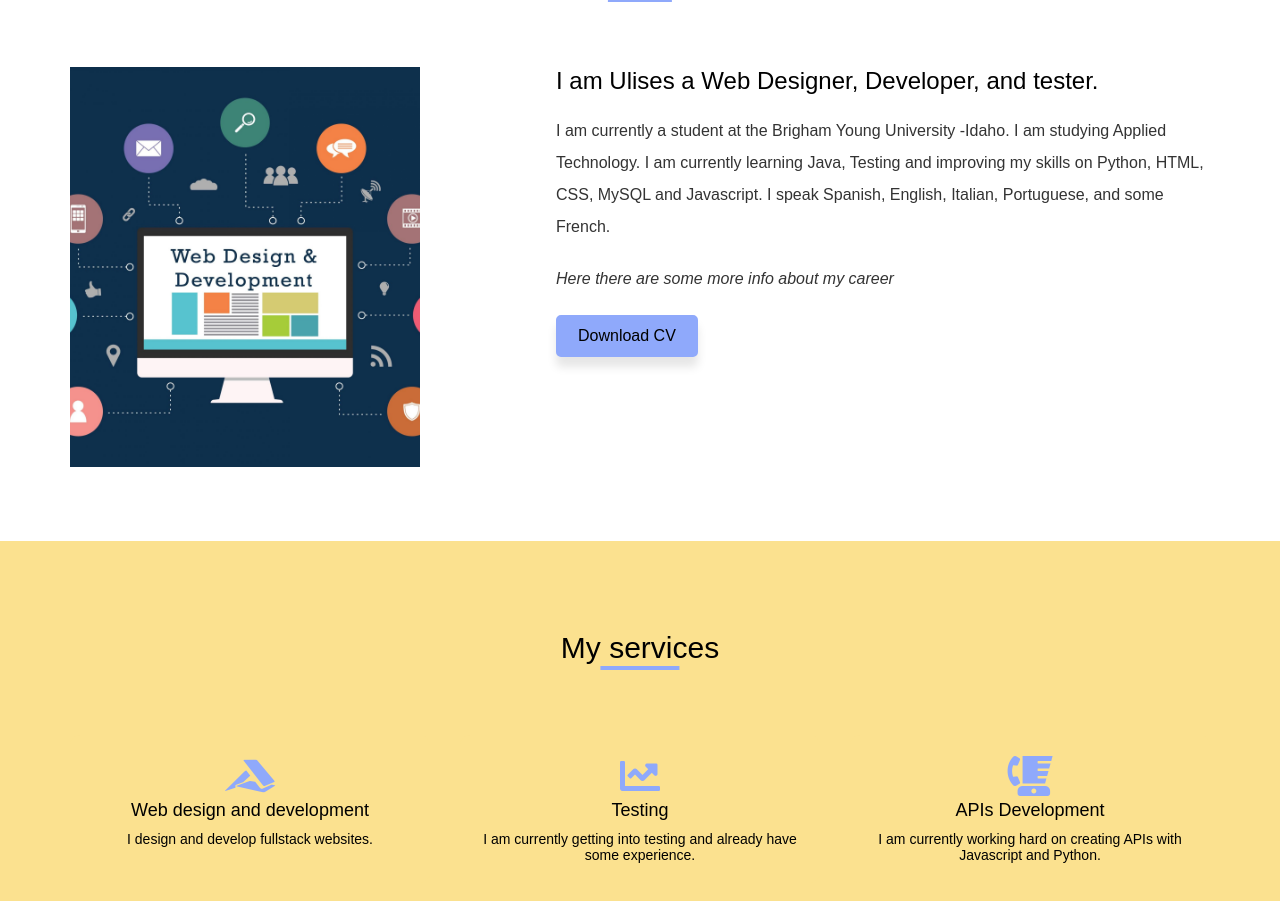
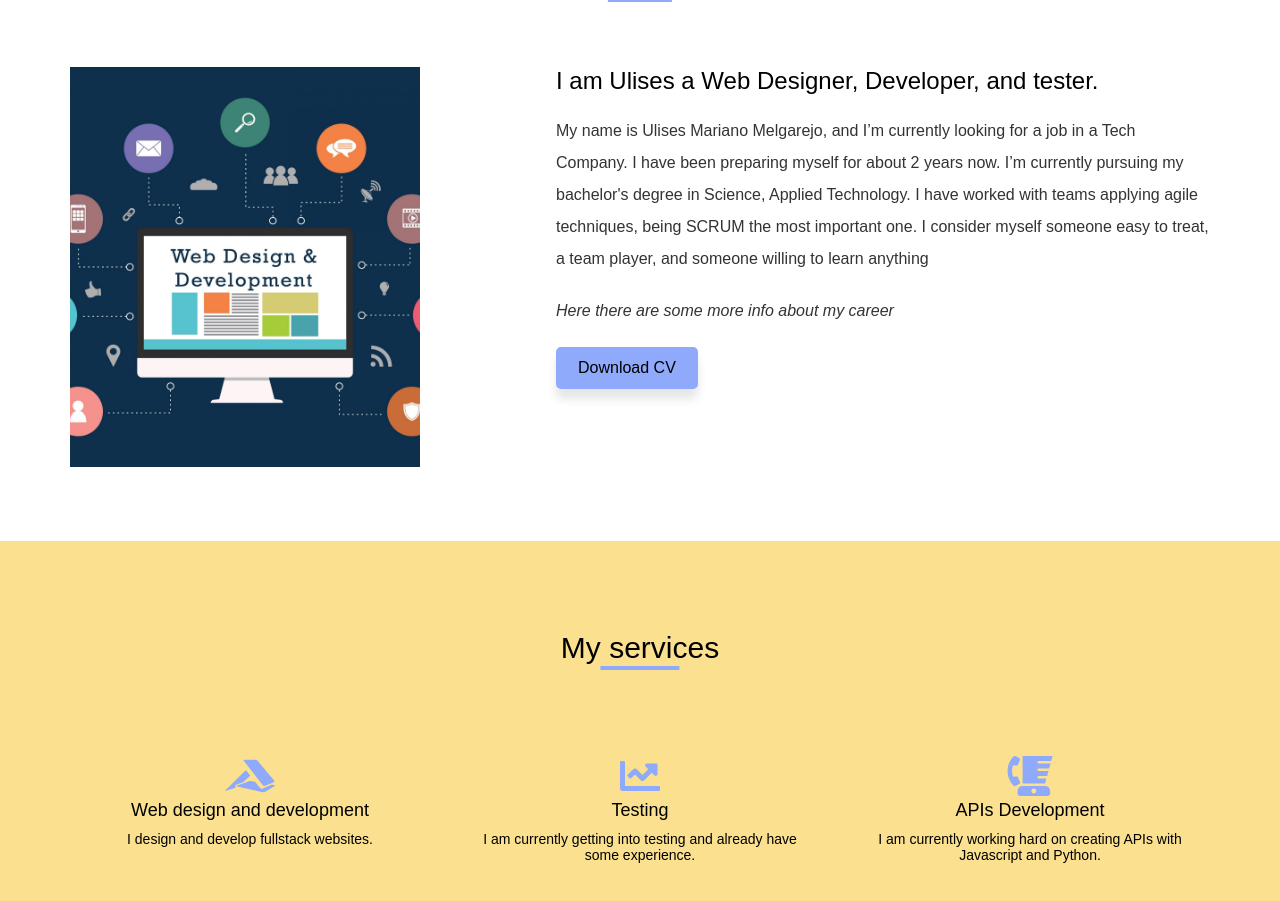
Before and after one commit to Nemo3003/nemo3003.github.io, a website: page index.html in a window 1280 px wide. Shown: the part 977-1878 px from the top of the page. Drawn offline with nearby package versions, Linux system fonts and the light colour scheme; a script that the page names is missing.

Commit message:
Update index.html

```diff
--- a/index.html
+++ b/index.html
@@ -87,9 +87,9 @@
         <div class="right" data-aos="fade-left" data-aos-duration="2000">
           <h1>I am Ulises a Web Designer, Developer, and tester.<span id="type2"></span></h1>
           <p>
-            I am currently a student at the Brigham Young University -Idaho. I am studying Applied Technology.
-            I am currently learning Java, Testing and improving my skills on Python, HTML, CSS, MySQL and Javascript.
-            I speak Spanish, English, Italian, Portuguese, and some French.
+            My name is Ulises Mariano Melgarejo, and I’m currently looking for a job in a Tech Company. I have been preparing myself for about 2 years now.
+            I’m currently pursuing my bachelor's degree in Science, Applied Technology. I have worked with teams applying agile techniques, being SCRUM the most important one.
+            I consider myself someone easy to treat, a team player, and someone willing to learn anything
           </p>
           <a href="https://www.byupathway.org/bachelors-degree/applied-technology"><p><em>Here there are some more info about my career</em></p></a>
           <a href="Resume-Ulises-Mariano-Melgarejo.pdf" class="btn" download="filename">Download CV</a>
```
